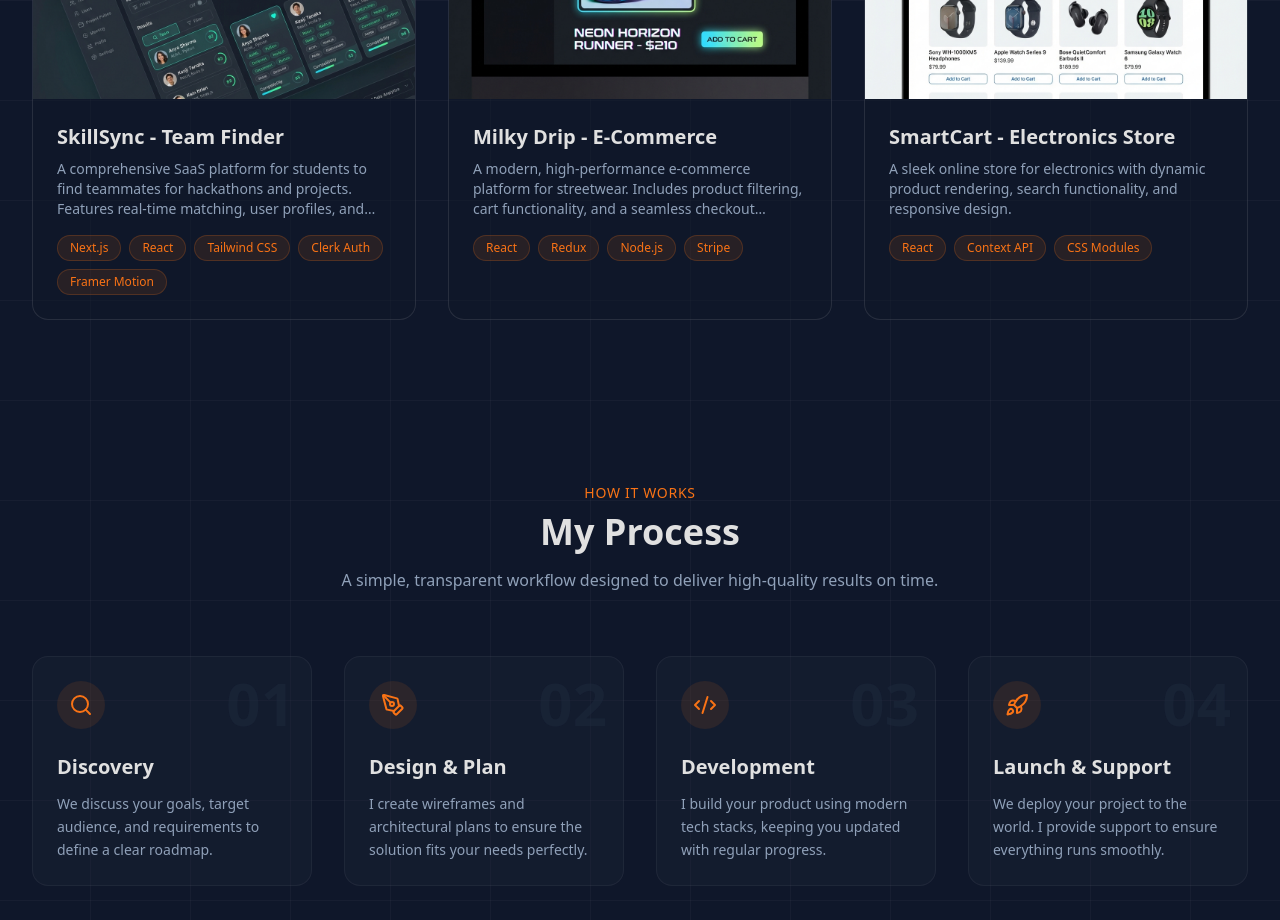
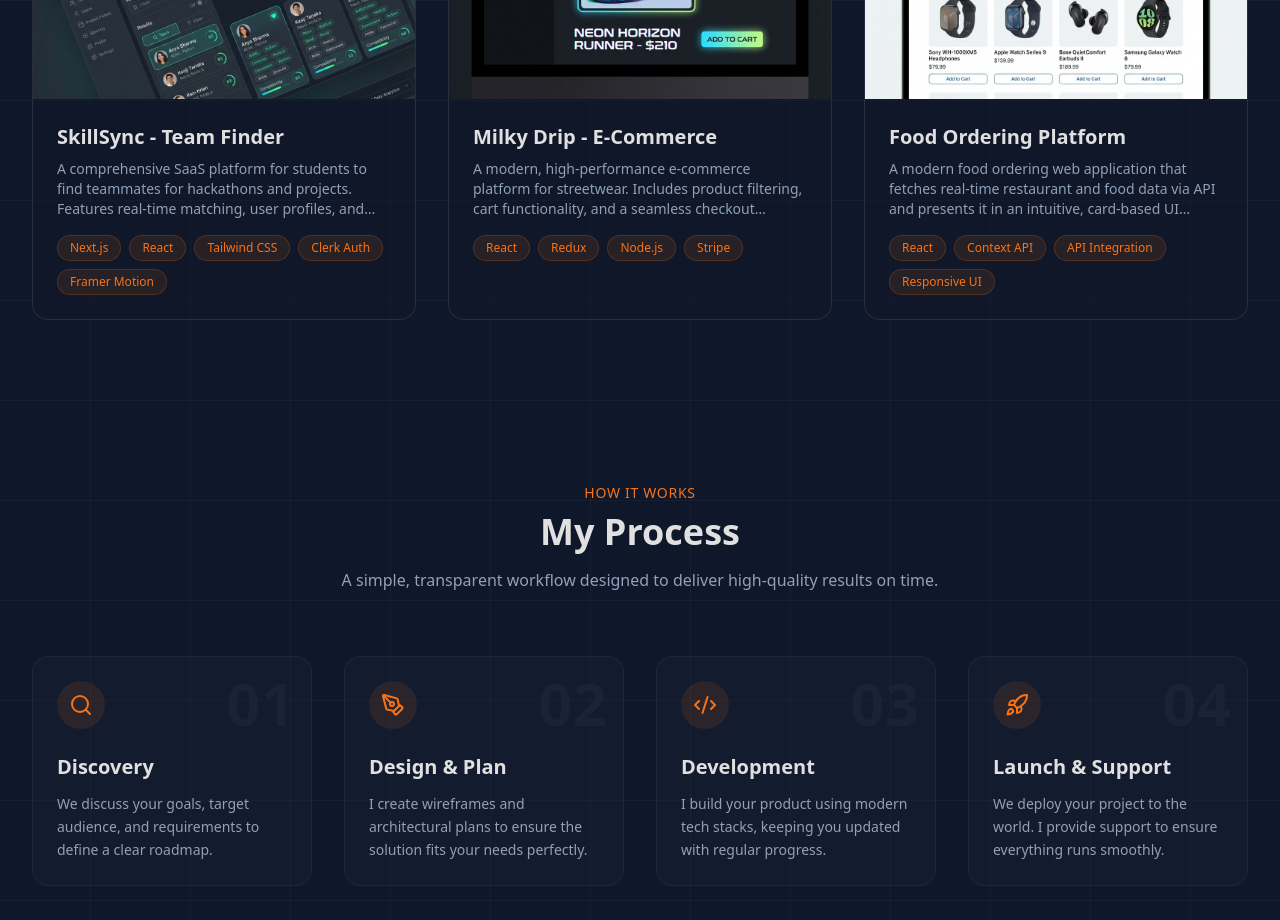
Before and after one commit to Krish9006/portfolio_krish, a Next.js app: page / in a window 1280 px wide. Shown: the part 1800-2720 px from the top of the page. Built offline with nearby package versions, Linux system fonts and the light colour scheme.

Commit message:
upadte project 3 name and description

```diff
--- a/components/Projects.jsx
+++ b/components/Projects.jsx
@@ -23,13 +23,14 @@
         demo: "https://milky-drip.vercel.app/",
     },
     {
-        title: "SmartCart - Electronics Store",
-        description: "A sleek online store for electronics with dynamic product rendering, search functionality, and responsive design.",
-        tags: ["React", "Context API", "CSS Modules"],
+        title: "Food Ordering Platform",
+        description: "A modern food ordering web application that fetches real-time restaurant and food data via API and presents it in an intuitive, card-based UI inspired by platforms like Swiggy.",
+        tags: ["React", "Context API", "API Integration", "Responsive UI"],
         image: "/images/smartcart_hd.png",
         github: "https://github.com/Krish9006/React-Nitin-Sir",
-        demo: "https://react-nitin-sir.vercel.app/",
-    },
+    demo: "https://react-nitin-sir.vercel.app/",
+},
+
 ];
 
 export default function Projects() {
```
